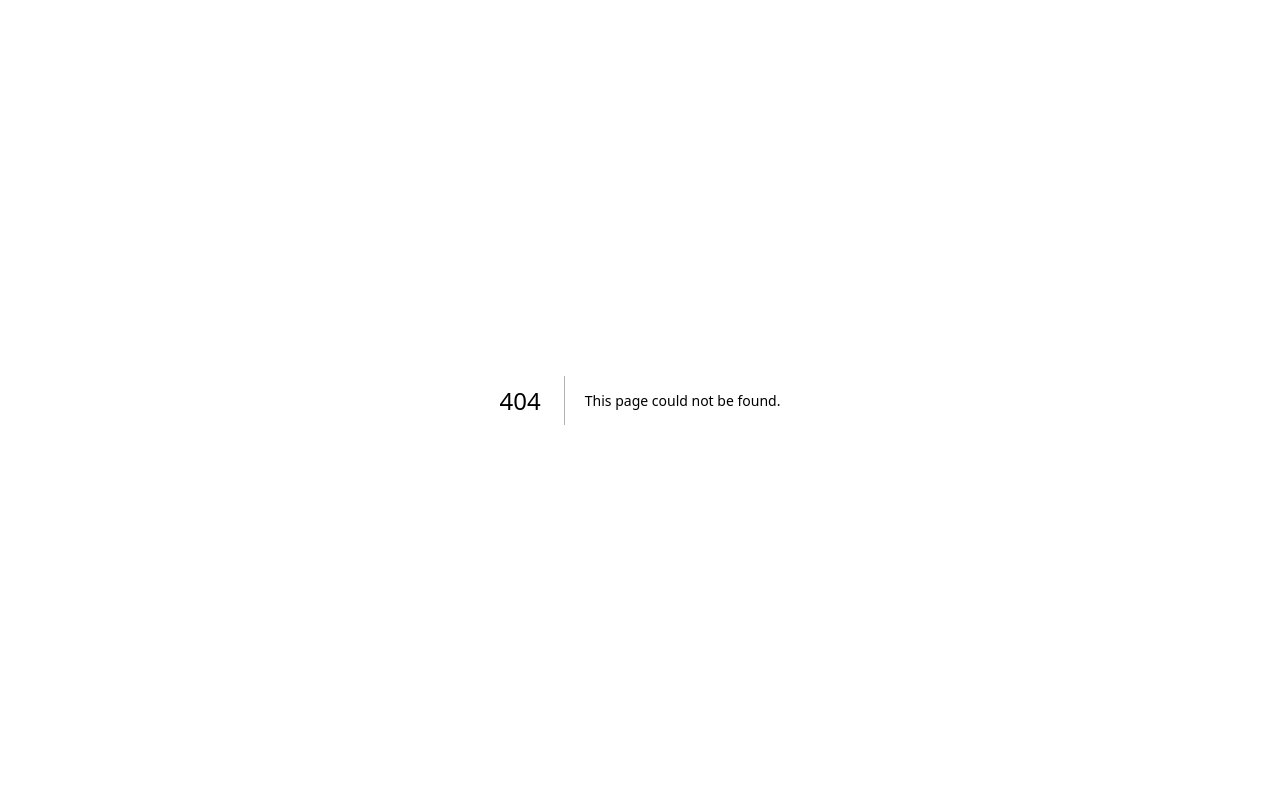
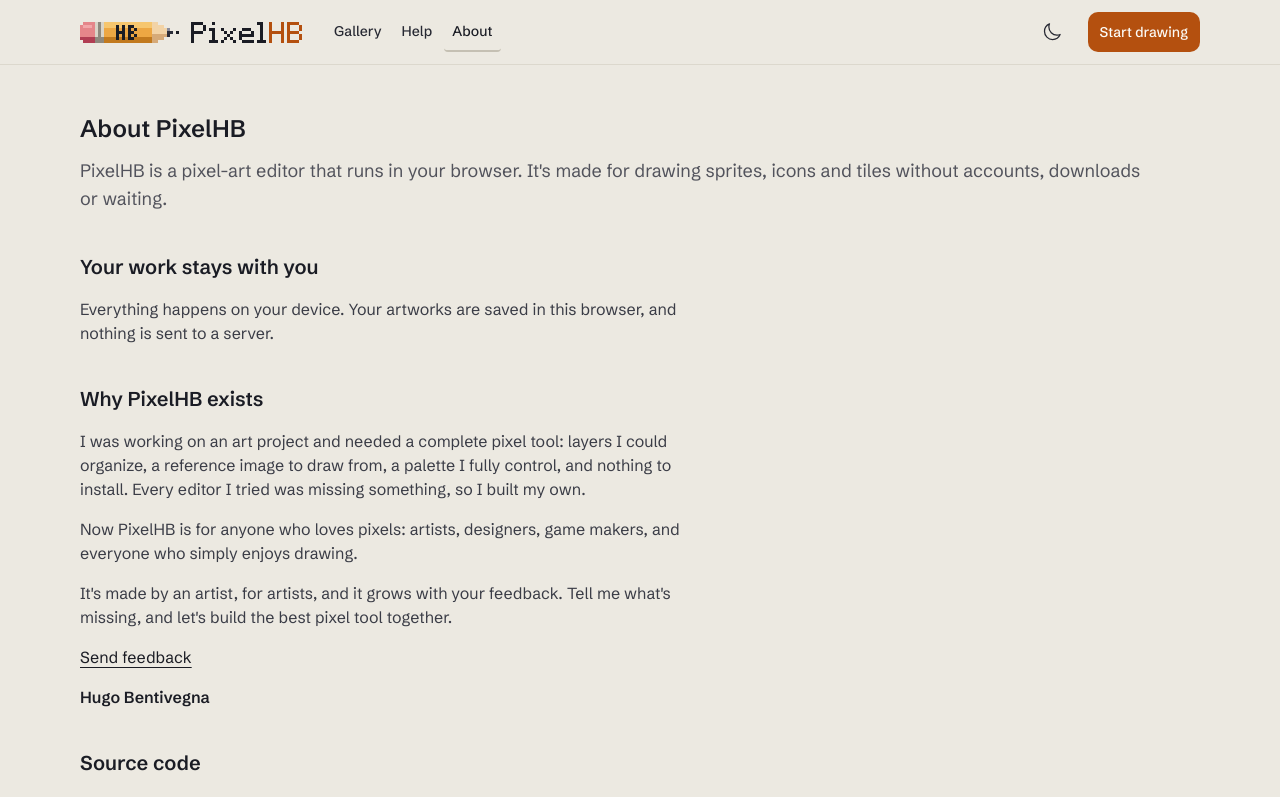
Before and after one commit to hugobenti/pixel-art, a Next.js app: page /about in a window 1280 px wide. Before the commit this address had no page. Shown: the top 797 px of the page. Built offline with nearby package versions, Linux system fonts and the light colour scheme.

Commit message:
feat(site): about and feedback & contact pages

```diff
--- /dev/null
+++ b/src/app/(site)/about/page.tsx
@@ -0,0 +1,12 @@
+/**
+ * Purpose:
+ * About route: what PixelHB is, who makes it and why.
+ */
+import { aboutMetadata } from "@/content/metadata";
+import { AboutScreen } from "@/features/site/components/AboutScreen";
+
+export const metadata = aboutMetadata;
+
+export default function AboutPage() {
+  return <AboutScreen />;
+}
--- /dev/null
+++ b/src/app/(site)/contact/page.tsx
@@ -0,0 +1,12 @@
+/**
+ * Purpose:
+ * Feedback & contact route: report a bug or write to the maker.
+ */
+import { contactMetadata } from "@/content/metadata";
+import { ContactScreen } from "@/features/site/components/ContactScreen";
+
+export const metadata = contactMetadata;
+
+export default function ContactPage() {
+  return <ContactScreen />;
+}
--- /dev/null
+++ b/src/content/about.ts
@@ -0,0 +1,36 @@
+import type { IAboutContent } from "./content.type";
+import { site } from "./site";
+
+export const about: IAboutContent = {
+  metaTitle: "About",
+  metaDescription: "Who makes PixelHB and why.",
+  h1: "About PixelHB",
+  intro:
+    "PixelHB is a pixel-art editor that runs in your browser. It's made for drawing sprites, icons and tiles without accounts, downloads or waiting.",
+  sections: [
+    {
+      id: "privacy",
+      title: "Your work stays with you",
+      paragraphs: [
+        "Everything happens on your device. Your artworks are saved in this browser, and nothing is sent to a server.",
+      ],
+    },
+    {
+      id: "why",
+      title: "Why PixelHB exists",
+      paragraphs: [
+        "I was working on an art project and needed a complete pixel tool: layers I could organize, a reference image to draw from, a palette I fully control, and nothing to install. Every editor I tried was missing something, so I built my own.",
+        "Now PixelHB is for anyone who loves pixels: artists, designers, game makers, and everyone who simply enjoys drawing.",
+        "It's made by an artist, for artists, and it grows with your feedback. Tell me what's missing, and let's build the best pixel tool together.",
+      ],
+    },
+    {
+      id: "source",
+      title: "Source code",
+      paragraphs: ["PixelHB's code is on GitHub."],
+    },
+  ],
+  feedbackLink: "Send feedback",
+  githubLink: "View on GitHub",
+  signature: site.author,
+};
--- /dev/null
+++ b/src/content/contact.ts
@@ -0,0 +1,15 @@
+import type { IContactContent } from "./content.type";
+
+export const contact: IContactContent = {
+  metaTitle: "Feedback & contact",
+  metaDescription: "Report a bug, suggest a feature or write to the maker of PixelHB.",
+  h1: "Feedback & contact",
+  intro: "Found a bug or have an idea? I read every message.",
+  issue: {
+    title: "Report a bug or suggest a feature",
+    text: "Open an issue on GitHub. You'll need a GitHub account.",
+    cta: "Open an issue",
+  },
+  email: { title: "Write to me", cta: "Send an email" },
+  tip: "For a bug, tell me your browser, your device and what you were doing.",
+};
--- a/src/content/content.type.ts
+++ b/src/content/content.type.ts
@@ -384,3 +384,26 @@ export interface IHomeContent {
   closingTitle: string;
   closingCta: string;
 }
+
+/** Copy for the About page. */
+export interface IAboutContent {
+  metaTitle: string;
+  metaDescription: string;
+  h1: string;
+  intro: string;
+  sections: { id: string; title: string; paragraphs: string[] }[];
+  feedbackLink: string;
+  githubLink: string;
+  signature: string;
+}
+
+/** Copy for the Feedback & contact page. */
+export interface IContactContent {
+  metaTitle: string;
+  metaDescription: string;
+  h1: string;
+  intro: string;
+  issue: { title: string; text: string; cta: string };
+  email: { title: string; cta: string };
+  tip: string;
+}
--- a/src/content/metadata.ts
+++ b/src/content/metadata.ts
@@ -1,4 +1,6 @@
 import type { Metadata } from "next";
+import { about } from "./about";
+import { contact } from "./contact";
 import { gallery } from "./gallery";
 import { home } from "./home";
 import { site } from "./site";
@@ -14,3 +16,13 @@ export const galleryMetadata: Metadata = { title: gallery.screen.heading };
 
 /** The home tab reads "PixelHB · Pixel art, right in your browser" (no template suffix). */
 export const homeMetadata: Metadata = { title: home.metaTitle };
+
+export const aboutMetadata: Metadata = {
+  title: about.metaTitle,
+  description: about.metaDescription,
+};
+
+export const contactMetadata: Metadata = {
+  title: contact.metaTitle,
+  description: contact.metaDescription,
+};
--- /dev/null
+++ b/src/features/site/components/AboutScreen.style.ts
@@ -0,0 +1,18 @@
+/**
+ * Purpose:
+ * Classes for AboutScreen: the reading layout.
+ */
+
+import { siteType } from "@/features/shared/site/siteType.style";
+
+export const aboutScreen = {
+  page: "flex flex-col gap-10",
+  header: "flex flex-col gap-3",
+  title: siteType.pageTitle,
+  intro: siteType.lead,
+  section: "flex scroll-mt-24 flex-col gap-4",
+  sectionTitle: siteType.section,
+  prose: siteType.prose,
+  link: siteType.link,
+  signature: "text-base font-semibold text-fg",
+};
--- /dev/null
+++ b/src/features/site/components/AboutScreen.tsx
@@ -0,0 +1,50 @@
+/**
+ * Purpose:
+ * About page: what PixelHB is, the principle that work stays local, the maker's story and the
+ * source code link.
+ */
+
+import Link from "next/link";
+
+import { about } from "@/content/about";
+import { site } from "@/content/site";
+import { aboutScreen } from "./AboutScreen.style";
+
+export function AboutScreen() {
+  return (
+    <div className={aboutScreen.page}>
+      <header className={aboutScreen.header}>
+        <h1 className={aboutScreen.title}>{about.h1}</h1>
+        <p className={aboutScreen.intro}>{about.intro}</p>
+      </header>
+
+      {about.sections.map((section) => (
+        <section key={section.id} id={section.id} className={aboutScreen.section}>
+          <h2 className={aboutScreen.sectionTitle}>{section.title}</h2>
+          {section.paragraphs.map((paragraph) => (
+            <p key={paragraph} className={aboutScreen.prose}>
+              {paragraph}
+            </p>
+          ))}
+          {section.id === "why" && (
+            <>
+              <p className={aboutScreen.prose}>
+                <Link href="/contact" className={aboutScreen.link}>
+                  {about.feedbackLink}
+                </Link>
+              </p>
+              <p className={aboutScreen.signature}>{about.signature}</p>
+            </>
+          )}
+          {section.id === "source" && (
+            <p className={aboutScreen.prose}>
+              <a href={site.repoUrl} className={aboutScreen.link}>
+                {about.githubLink}
+              </a>
+            </p>
+          )}
+        </section>
+      ))}
+    </div>
+  );
+}
--- /dev/null
+++ b/src/features/site/components/ContactScreen.data.ts
@@ -0,0 +1,3 @@
+import { site } from "@/content/site";
+
+export const CONTACT_MAILTO = `mailto:${site.email}`;
--- /dev/null
+++ b/src/features/site/components/ContactScreen.style.ts
@@ -0,0 +1,23 @@
+/**
+ * Purpose:
+ * Classes for ContactScreen: reading layout with two option cards.
+ */
+
+import { button } from "@/features/shared/components/Button.style";
+import { siteType } from "@/features/shared/site/siteType.style";
+import { cx } from "@/features/shared/utils/cx";
+
+export const contactScreen = {
+  page: "flex flex-col gap-8",
+  header: "flex flex-col gap-3",
+  title: siteType.pageTitle,
+  intro: siteType.lead,
+  cards: "grid gap-4 sm:grid-cols-2",
+  card: "flex flex-col items-start gap-3 p-5",
+  icon: "size-6 text-fg-soft",
+  cardTitle: siteType.section,
+  cardText: "text-base text-fg-secondary",
+  address: "break-all font-mono text-base text-fg",
+  action: cx(button.base, button.size.default, button.variant.outline, "mt-auto"),
+  tip: siteType.prose,
+};
--- /dev/null
+++ b/src/features/site/components/ContactScreen.tsx
@@ -0,0 +1,44 @@
+/**
+ * Purpose:
+ * Feedback & contact page: open a GitHub issue or write an email, plus a tip for bug reports.
+ */
+
+import { contact } from "@/content/contact";
+import { site } from "@/content/site";
+import { Card } from "@/features/shared/components/Card";
+import { PublicMaskIcon } from "@/features/shared/components/PublicMaskIcon";
+import { PUBLIC_ICONS } from "@/features/shared/constants/publicIcons";
+import { CONTACT_MAILTO } from "./ContactScreen.data";
+import { contactScreen } from "./ContactScreen.style";
+
+export function ContactScreen() {
+  return (
+    <div className={contactScreen.page}>
+      <header className={contactScreen.header}>
+        <h1 className={contactScreen.title}>{contact.h1}</h1>
+        <p className={contactScreen.intro}>{contact.intro}</p>
+      </header>
+
+      <div className={contactScreen.cards}>
+        <Card className={contactScreen.card}>
+          <PublicMaskIcon src={PUBLIC_ICONS.chat} className={contactScreen.icon} />
+          <h2 className={contactScreen.cardTitle}>{contact.issue.title}</h2>
+          <p className={contactScreen.cardText}>{contact.issue.text}</p>
+          <a href={site.issuesUrl} className={contactScreen.action}>
+            {contact.issue.cta}
+          </a>
+        </Card>
+        <Card className={contactScreen.card}>
+          <PublicMaskIcon src={PUBLIC_ICONS.mail} className={contactScreen.icon} />
+          <h2 className={contactScreen.cardTitle}>{contact.email.title}</h2>
+          <p className={contactScreen.address}>{site.email}</p>
+          <a href={CONTACT_MAILTO} className={contactScreen.action}>
+            {contact.email.cta}
+          </a>
+        </Card>
+      </div>
+
+      <p className={contactScreen.tip}>{contact.tip}</p>
+    </div>
+  );
+}
```
